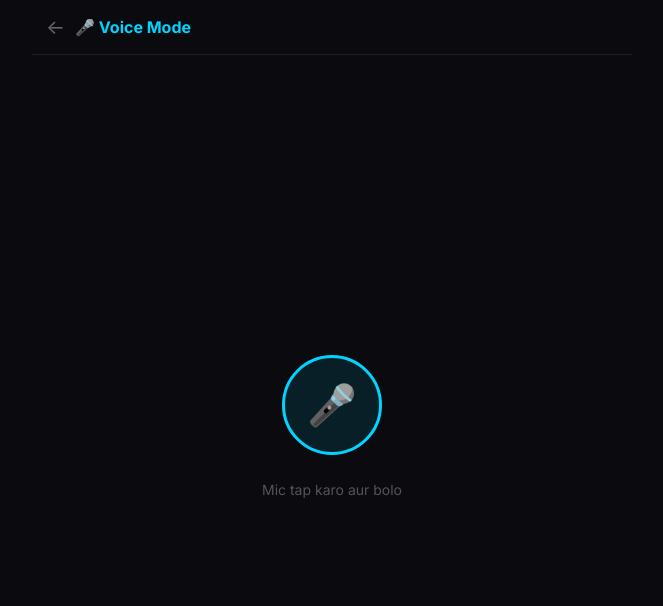
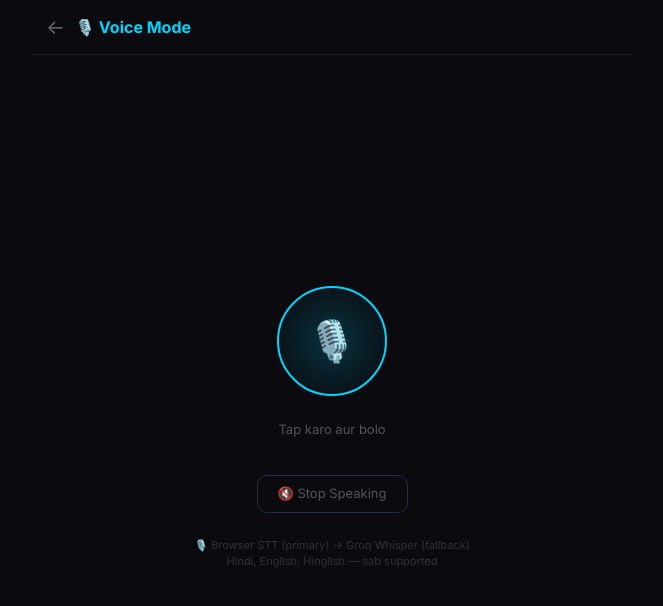
Before and after one commit to prashant998132-cpu/Apple50, a Next.js app: page /voice in a window 1280 px wide. Shown: the top 606 px of the page, without its empty margins (308-971 px from the left). Built offline with nearby package versions, Linux system fonts and the light colour scheme.

Commit message:
fix: Toast+Whisper+PWA+History+Storage patch

```diff
--- a/app/voice/page.tsx
+++ b/app/voice/page.tsx
@@ -6,45 +6,123 @@ import { speakText, stopSpeaking } from '@/lib/tts';
 export default function VoicePage() {
   const router = useRouter();
   const [transcript, setTranscript] = useState('');
-  const [listening, setListening] = useState(false);
-  const [response, setResponse] = useState('');
-  const [loading, setLoading] = useState(false);
+  const [response, setResponse]     = useState('');
+  const [listening, setListening]   = useState(false);
+  const [loading, setLoading]       = useState(false);
+  const [provider, setProvider]     = useState('');
+  const [error, setError]           = useState('');
+
   const recognitionRef = useRef<any>(null);
+  const mediaRecorderRef = useRef<MediaRecorder | null>(null);
+  const chunksRef = useRef<Blob[]>([]);
 
-  const startListening = () => {
-    if (!('webkitSpeechRecognition' in window || 'SpeechRecognition' in window)) {
-      alert('Speech recognition is not supported in this browser. Use Chrome!');
-      return;
-    }
+  // ── Browser STT (Primary) ───────────────────────────────────────────
+  const startBrowserSTT = (): boolean => {
     const SR = (window as any).SpeechRecognition || (window as any).webkitSpeechRecognition;
-    const recognition = new SR();
-    recognition.lang = 'en-IN';
-    recognition.continuous = false;
-    recognition.interimResults = true;
+    if (!SR) return false;
 
-    recognition.onresult = (e: any) => {
+    const rec = new SR();
+    rec.lang = 'hi-IN';
+    rec.continuous = false;
+    rec.interimResults = true;
+    rec.maxAlternatives = 1;
+
+    rec.onresult = (e: any) => {
       const text = Array.from(e.results).map((r: any) => r[0].transcript).join('');
       setTranscript(text);
     };
 
-    recognition.onend = async () => {
+    rec.onerror = async (e: any) => {
+      console.warn('Browser STT error:', e.error);
+      rec.stop();
+      // Fallback to Whisper
+      await startWhisperSTT();
+    };
+
+    rec.onend = async () => {
       setListening(false);
       if (transcript) await sendToJARVIS(transcript);
     };
 
-    recognition.start();
-    recognitionRef.current = recognition;
-    setListening(true);
+    rec.start();
+    recognitionRef.current = rec;
+    setProvider('Browser STT');
+    return true;
+  };
+
+  // ── Groq Whisper STT (Fallback) ─────────────────────────────────────
+  const startWhisperSTT = async (): Promise<void> => {
+    try {
+      const stream = await navigator.mediaDevices.getUserMedia({ audio: true });
+      const mr = new MediaRecorder(stream, { mimeType: 'audio/webm' });
+      chunksRef.current = [];
+
+      mr.ondataavailable = e => { if (e.data.size > 0) chunksRef.current.push(e.data); };
+
+      mr.onstop = async () => {
+        stream.getTracks().forEach(t => t.stop());
+        setListening(false);
+
+        const blob = new Blob(chunksRef.current, { type: 'audio/webm' });
+        const form = new FormData();
+        form.append('audio', blob, 'voice.webm');
+        form.append('lang', 'hi');
+
+        setLoading(true);
+        setProvider('Groq Whisper');
+        try {
+          const res = await fetch('/api/stt', { method: 'POST', body: form });
+          const d = await res.json();
+          if (d.text) {
+            setTranscript(d.text);
+            await sendToJARVIS(d.text);
+          } else {
+            setError(d.error || 'Whisper ne kuch nahi suna.');
+          }
+        } catch (e) {
+          setError('STT failed. Dobara try karo.');
+        }
+        setLoading(false);
+      };
+
+      mediaRecorderRef.current = mr;
+      mr.start();
+      setListening(true);
+      setProvider('Groq Whisper');
+
+      // Auto stop after 10 seconds
+      setTimeout(() => { if (mr.state === 'recording') mr.stop(); }, 10000);
+
+    } catch (e: any) {
+      setError('Microphone permission chahiye! Settings mein allow karo.');
+      setListening(false);
+    }
+  };
+
+  // ── Start listening (Browser → Whisper fallback) ────────────────────
+  const startListening = async () => {
     setTranscript('');
     setResponse('');
+    setError('');
+
+    const browserOk = startBrowserSTT();
+    if (!browserOk) {
+      // Browser STT unavailable → go straight to Whisper
+      await startWhisperSTT();
+    } else {
+      setListening(true);
+    }
   };
 
   const stopListening = () => {
     recognitionRef.current?.stop();
+    mediaRecorderRef.current?.stop();
     setListening(false);
   };
 
+  // ── Send to JARVIS ───────────────────────────────────────────────────
   const sendToJARVIS = async (text: string) => {
+    if (!text.trim()) return;
     setLoading(true);
     try {
       const res = await fetch('/api/stream', {
@@ -52,14 +130,15 @@ export default function VoicePage() {
         headers: { 'Content-Type': 'application/json' },
         body: JSON.stringify({ messages: [{ role: 'user', content: text }], mode: 'flash' }),
       });
+
       const reader = res.body!.getReader();
       const decoder = new TextDecoder();
       let full = '';
+
       while (true) {
         const { done, value } = await reader.read();
         if (done) break;
-        const chunk = decoder.decode(value);
-        for (const line of chunk.split('\n')) {
+        for (const line of decoder.decode(value).split('\n')) {
           if (line.startsWith('data: ')) {
             try {
               const d = JSON.parse(line.slice(6));
@@ -68,9 +147,9 @@ export default function VoicePage() {
           }
         }
       }
-      speakText(full);
+      if (full) speakText(full);
     } catch {
-      setResponse('Error. Try again!');
+      setError('JARVIS se connect nahi ho paya.');
     }
     setLoading(false);
   };
@@ -79,60 +158,67 @@ export default function VoicePage() {
     <div className="page-container">
       <div style={{ display: 'flex', alignItems: 'center', gap: 10, padding: '12px 14px', borderBottom: '1px solid #1e1e2e' }}>
         <button onClick={() => router.push('/')} style={{ background: 'none', border: 'none', color: '#666', fontSize: 20, cursor: 'pointer' }}>←</button>
-        <div style={{ color: '#00d4ff', fontWeight: 700, fontSize: 16 }}>🎤 Voice Mode</div>
+        <div style={{ color: '#00d4ff', fontWeight: 700, fontSize: 16 }}>🎙️ Voice Mode</div>
+        <div style={{ marginLeft: 'auto', color: '#444', fontSize: 10 }}>{provider}</div>
       </div>
 
-      <div style={{ flex: 1, display: 'flex', flexDirection: 'column', alignItems: 'center', justifyContent: 'center', padding: 24, gap: 24 }}>
-        {/* Mic button */}
+      <div style={{ flex: 1, display: 'flex', flexDirection: 'column', alignItems: 'center', justifyContent: 'center', padding: 24 }}>
+
+        {/* Mic Button */}
         <button
           onClick={listening ? stopListening : startListening}
+          disabled={loading}
           style={{
-            width: 100, height: 100, borderRadius: '50%',
-            background: listening ? 'rgba(239,68,68,0.2)' : 'rgba(0,212,255,0.1)',
-            border: listening ? '3px solid #ef4444' : '3px solid #00d4ff',
-            fontSize: 40, cursor: 'pointer',
-            animation: listening ? 'pulse-glow 1s infinite' : 'none',
+            width: 110, height: 110, borderRadius: '50%', fontSize: 40,
+            background: listening
+              ? 'radial-gradient(circle, rgba(239,68,68,0.3) 0%, rgba(239,68,68,0.1) 70%)'
+              : 'radial-gradient(circle, rgba(0,212,255,0.2) 0%, rgba(0,212,255,0.05) 70%)',
+            border: listening ? '2px solid #ef4444' : '2px solid #00d4ff',
+            cursor: loading ? 'not-allowed' : 'pointer',
             transition: 'all 0.3s',
-          }}
-        >
-          {listening ? '⏹️' : '🎤'}
+            animation: listening ? 'pulse 1s infinite' : 'none',
+            marginBottom: 24,
+          }}>
+          {listening ? '⏹️' : '🎙️'}
         </button>
 
-        <div style={{ color: '#555', fontSize: 14 }}>
-          {listening ? 'Bol raha hun... (tap to stop)' : 'Mic tap karo aur bolo'}
+        <div style={{ color: '#555', fontSize: 13, marginBottom: 20, textAlign: 'center' }}>
+          {listening ? `🎙️ Sun raha hun... (${provider})` : loading ? '⏳ Processing...' : 'Tap karo aur bolo'}
         </div>
 
+        {/* Transcript */}
         {transcript && (
-          <div style={{ background: '#111118', border: '1px solid #1e1e2e', borderRadius: 12, padding: 16, width: '100%', maxWidth: 340 }}>
-            <div style={{ color: '#555', fontSize: 11, marginBottom: 6 }}>YOU SAID:</div>
+          <div style={{ background: 'rgba(0,212,255,0.05)', border: '1px solid rgba(0,212,255,0.2)', borderRadius: 12, padding: 14, width: '100%', marginBottom: 14 }}>
+            <div style={{ color: '#555', fontSize: 10, marginBottom: 4 }}>YOU SAID</div>
             <div style={{ color: '#e0e0ff', fontSize: 14 }}>{transcript}</div>
           </div>
         )}
 
-        {loading && (
-          <div style={{ color: '#555', fontSize: 14 }}>🧠 JARVIS soch raha hai...</div>
+        {/* Response */}
+        {response && (
+          <div style={{ background: 'rgba(0,212,255,0.03)', border: '1px solid #1e1e2e', borderRadius: 12, padding: 14, width: '100%', marginBottom: 14 }}>
+            <div style={{ color: '#555', fontSize: 10, marginBottom: 4 }}>JARVIS</div>
+            <div style={{ color: '#c8e8ff', fontSize: 14, lineHeight: 1.7 }}>{response}</div>
+            <button onClick={() => speakText(response)} style={{ background: 'none', border: 'none', color: '#444', fontSize: 12, cursor: 'pointer', marginTop: 6 }}>🔊 Phir sunao</button>
+          </div>
         )}
 
-        {response && (
-          <div style={{ background: 'rgba(0,212,255,0.05)', border: '1px solid rgba(0,212,255,0.2)', borderRadius: 12, padding: 16, width: '100%', maxWidth: 340 }}>
-            <div style={{ color: '#00d4ff', fontSize: 11, marginBottom: 6 }}>JARVIS:</div>
-            <div style={{ color: '#c8e8ff', fontSize: 14, lineHeight: 1.6 }}>{response}</div>
-            <div style={{ display: 'flex', gap: 8, marginTop: 12 }}>
-              <button
-                onClick={() => speakText(response)}
-                style={{ flex: 1, background: '#1a1a2e', border: '1px solid #2a2a4a', borderRadius: 8, color: '#888', padding: 8, cursor: 'pointer', fontSize: 12 }}
-              >
-                🔊 Speak again
-              </button>
-              <button
-                onClick={stopSpeaking}
-                style={{ flex: 1, background: '#1a1a2e', border: '1px solid #2a2a4a', borderRadius: 8, color: '#888', padding: 8, cursor: 'pointer', fontSize: 12 }}
-              >
-                🔇 Stop
-              </button>
-            </div>
+        {/* Error */}
+        {error && (
+          <div style={{ background: 'rgba(239,68,68,0.08)', border: '1px solid rgba(239,68,68,0.3)', borderRadius: 10, padding: 12, width: '100%', color: '#ef4444', fontSize: 13 }}>
+            ⚠️ {error}
           </div>
         )}
+
+        <button onClick={() => stopSpeaking()} style={{ marginTop: 16, background: 'none', border: '1px solid #2a2a4a', borderRadius: 10, color: '#555', padding: '8px 20px', cursor: 'pointer', fontSize: 13 }}>
+          🔇 Stop Speaking
+        </button>
+
+        {/* Whisper info */}
+        <div style={{ marginTop: 24, color: '#333', fontSize: 11, textAlign: 'center' }}>
+          🎙️ Browser STT (primary) → Groq Whisper (fallback)<br />
+          Hindi, English, Hinglish — sab supported
+        </div>
       </div>
     </div>
   );
```
